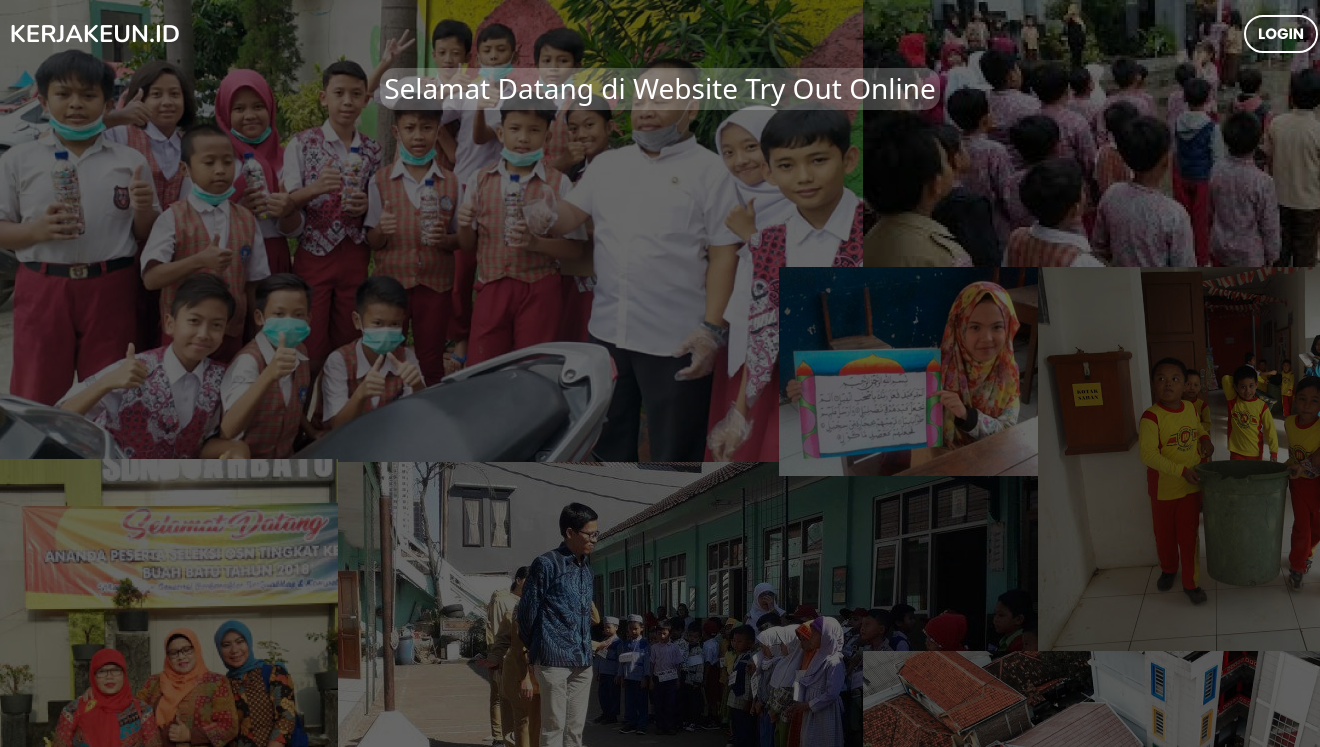
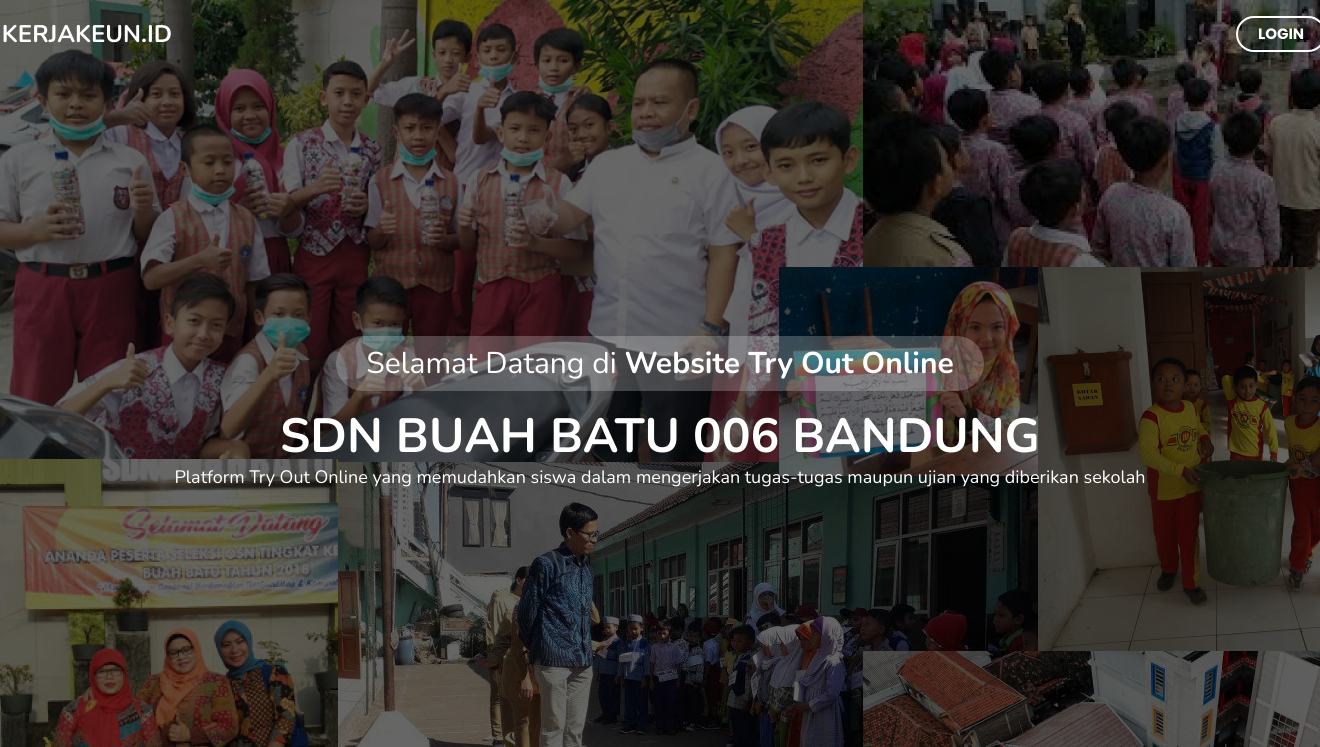
Before and after one commit to condroagung/RPL_DESAIN_IMPLEMENTASI_KERJAKUEN.ID, a CodeIgniter 4 app: the page made by app/Views/auth/login.php in a window 1320 px wide. Shown: the top 747 px of the page. Run offline with PHP 8.4 and a stand-in for CodeIgniter, Linux system fonts and the light colour scheme; the template is opened without the code that fills it, so the values that code supplies are empty; some libraries are stand-ins or nearby versions.

Commit message:
add login 1

```diff
--- a/app/Views/auth/login.php
+++ b/app/Views/auth/login.php
@@ -17,10 +17,13 @@
     <link href="https://fonts.googleapis.com/css2?family=IBM+Plex+Sans:wght@500&display=swap" rel="stylesheet">
     <link rel="preconnect" href="https://fonts.gstatic.com">
     <link href="https://fonts.googleapis.com/css2?family=IBM+Plex+Sans&display=swap" rel="stylesheet">
+    <link rel="preconnect" href="https://fonts.gstatic.com">
+    <link href="https://fonts.googleapis.com/css2?family=Nunito&display=swap" rel="stylesheet">
     <link rel="stylesheet" type="text/css" href="https://cdn.datatables.net/1.10.22/css/jquery.dataTables.css">
     <script src="https://cdnjs.cloudflare.com/ajax/libs/jquery/3.5.1/jquery.min.js"></script>
     <script src="https://cdnjs.cloudflare.com/ajax/libs/Chart.js/2.9.4/Chart.min.js"></script>
     <script type="text/javascript" charset="utf8" src="https://cdn.datatables.net/1.10.22/js/jquery.dataTables.js"></script>
+    <script src="https://ajax.googleapis.com/ajax/libs/jquery/3.5.1/jquery.min.js"></script>
     <title>Welcome</title>
 </head>
 
@@ -31,12 +34,12 @@
             <div class="collapse navbar-collapse" id="navbarScroll">
                 <ul class="navbar-nav navbar-nav-scroll" style="--bs-scroll-height: 100px; margin-right:80vw">
                     <li class="nav-item">
-                        <a class="nav-link" href="#" style="font-family: 'Nunito', sans-serif; color:#FFFFFF; font-size:24px">KERJAKEUN.ID</a>
+                        <a class="nav-link" href="#" style="font-family: 'Nunito', sans-serif; color:#FFFFFF; font-size:24px; font-weight:700; ">KERJAKEUN.ID</a>
                     </li>
                 </ul>
                 <form>
                     <ul class="navbar-nav navbar-nav-scroll" style="--bs-scroll-height: 100px">
-                        <a href="" class="btn btn-outline light" style="color:white; border-color:white; border-radius: 20px; font-family: 'Poppins', sans-serif; border:2px solid; font-size:15px">LOGIN</a>
+                        <button type="button" onclick="showlogin()" class="btn btn-outline light" style="color:white; border-color:white; border-radius: 20px; font-family: 'Poppins', sans-serif; border:2px solid; font-size:15px; padding: 5px 20px;">LOGIN</button>
                     </ul>
                 </form>
             </div>
@@ -46,7 +49,64 @@
 
 
 <body style="background-image:linear-gradient( rgba(0, 0, 0, 0.6), rgba(0, 0, 0, 0.6) ),url(<?php echo base_url('images/buahbatu.png'); ?>);">
-    <section class="d-flex justify-content-center">
-        <h3 style="color:white; background-color:rgba(229, 229, 229, 0.25); border-radius:15px; padding:4px;">Selamat Datang di Website Try Out Online</h3>
-    </section>
+    <div id="welcome">
+        <section class="d-flex justify-content-center" style="position: absolute; top: 42%; width: 100%;">
+            <p style="color:white; background-color:rgba(229, 229, 229, 0.25); border-radius:30px; padding: 5px 30px; font-family: 'Nunito', sans-serif; font-size:30px">
+                Selamat Datang di <span style="font-family: 'Nunito', sans-serif; font-weight:700">Website Try Out Online</span></p>
+        </section>
+        <section class="d-flex justify-content-center" style="position: absolute; top: 50%; width: 100%;">
+            <p style="color:white; font-family: 'Nunito', sans-serif; font-size:48px; font-weight:700">SDN BUAH BATU 006 BANDUNG</p>
+        </section>
+        <section class="d-flex justify-content-center" style="position: absolute; top: 58%; width: 100%;">
+            <p style="color:white; font-family: 'Nunito', sans-serif; font-size:18px; font-weight:500; font-style:normal">Platform Try Out Online yang memudahkan siswa
+                dalam mengerjakan tugas-tugas maupun ujian yang diberikan sekolah</p>
+        </section>
+    </div>
+
+    <div id="login_1" style="visibility:hidden">
+        <section class="d-flex justify-content-center" style="position: absolute; top: 35%; width: 100%;">
+            <h1 style="color:white">LOGIN</h1>
+        </section>
+        <section class="d-flex justify-content-center" style="position: absolute; top: 43%; width: 100%;">
+            <div class="container">
+                <div class="row justify-content-center">
+                    <div class="col-4">
+                        <form action="" style="background-color:white ;border-radius:15px; font-family: 'Nunito', sans-serif; font-size:18px; font-weight:500; font-style:normal; padding:5px 20px ">
+                            <label for="exampleInputEmail1" class="form-label" style="margin-top:1vh">Username</label>
+                            <div class="input-group mb-3" style="margin-bottom:3vh;">
+                                <input type="email" class="form-control" id="exampleInputEmail1" aria-describedby="emailHelp">
+                            </div>
+                            <label for="exampleInputPassword1" class="form-label">Password</label>
+                            <div class="input-group mb-3" style="margin-bottom:3vh;">
+                                <input type="password" class="form-control" id="exampleInputPassword1">
+                                <span class="input-group-text" id="basic-addon1">@</span>
+                            </div>
+                            <div class="input-group mb-3">
+                                <button type="submit" class="btn btn-primary" style="margin-left:15vw; padding:5px 20px; margin-top:1vh">LOGIN</button>
+                            </div>
+                        </form>
+                    </div>
+                </div>
+            </div>
+        </section>
+    </div>
+
+    <script src="https://cdn.jsdelivr.net/npm/bootstrap@5.0.0-beta3/dist/js/bootstrap.bundle.min.js" integrity="sha384-JEW9xMcG8R+pH31jmWH6WWP0WintQrMb4s7ZOdauHnUtxwoG2vI5DkLtS3qm9Ekf" crossorigin="anonymous"></script>
+    <script src="https://cdn.jsdelivr.net/npm/@popperjs/core@2.9.1/dist/umd/popper.min.js" integrity="sha384-SR1sx49pcuLnqZUnnPwx6FCym0wLsk5JZuNx2bPPENzswTNFaQU1RDvt3wT4gWFG" crossorigin="anonymous"></script>
+    <script src="https://cdn.jsdelivr.net/npm/bootstrap@5.0.0-beta3/dist/js/bootstrap.min.js" integrity="sha384-j0CNLUeiqtyaRmlzUHCPZ+Gy5fQu0dQ6eZ/xAww941Ai1SxSY+0EQqNXNE6DZiVc" crossorigin="anonymous"></script>
+
+    <script type="text/javascript">
+        function showlogin() {
+            var a = document.getElementById('login_1');
+            var b = document.getElementById('welcome');
+            if (a.style.visibility = 'hidden') {
+                a.style.visibility = 'visible';
+                b.style.visibility = 'hidden';
+            } else {
+                a.style.visibility = 'hidden';
+                b.style.visibility = 'visible';
+            }
+        }
+        setTimeout("showlogin", 3000);
+    </script>
 </body>
```
